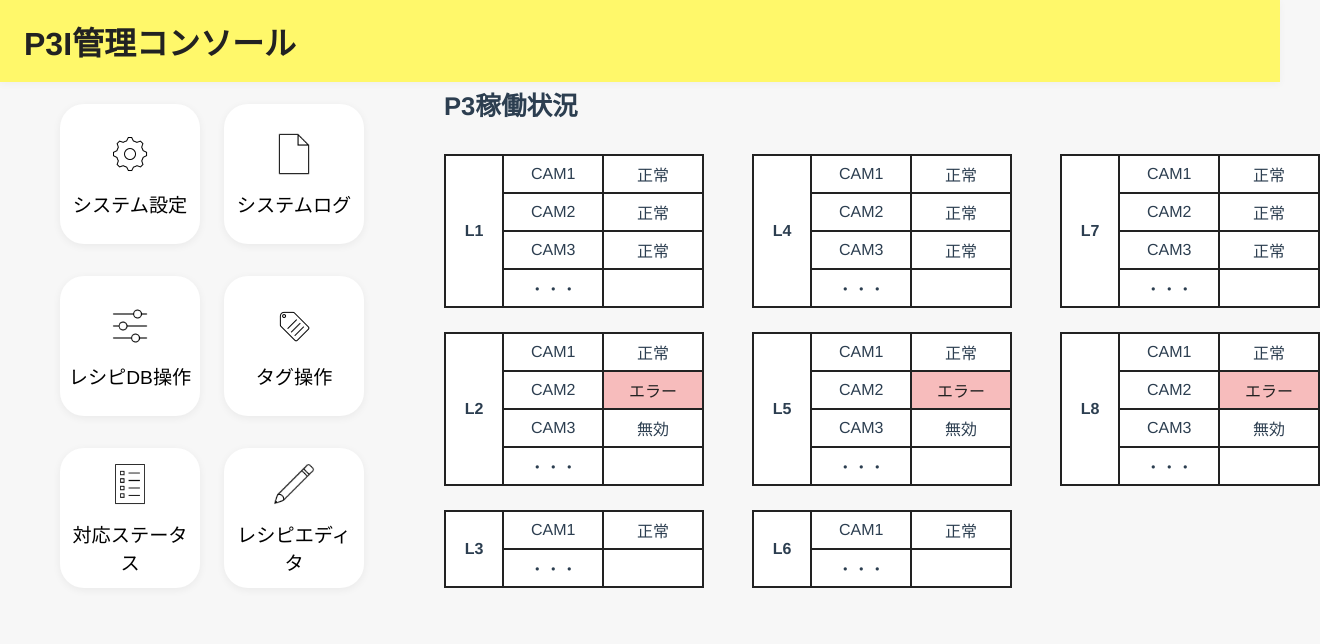
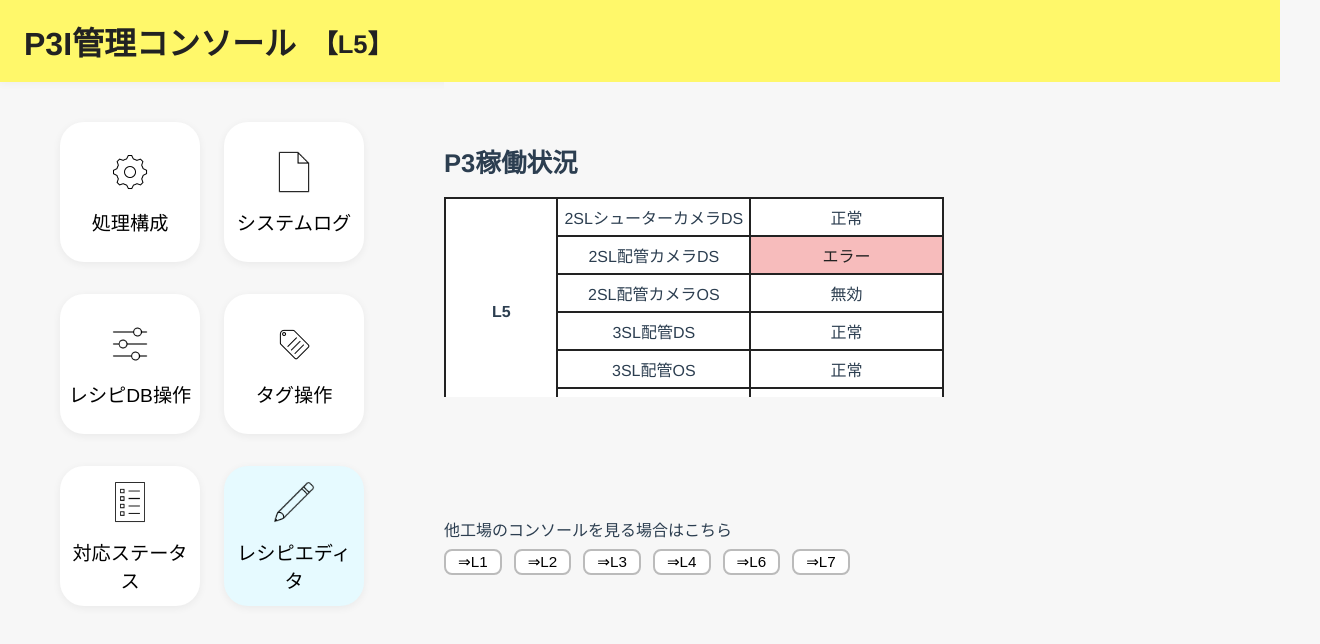
Before and after one commit to 38022/P3Icontrol, a Vue app: page / in a window 1280 px wide. Shown: the top 644 px of the page, 1320 px wide, since content can reach past the window. Built offline with nearby package versions, Linux system fonts and the light colour scheme.

Commit message:
ホームページ修正

```diff
--- a/src/components/HomePage.vue
+++ b/src/components/HomePage.vue
@@ -1,15 +1,18 @@
 <template>
 <div class="home-page">
   <div class="header">
+    <div class="title-row">
       <h1 class="title">P3I管理コンソール</h1>
+      <span class="factory-label">【L5】</span>
+    </div>
   </div>
   <div class="content-area">
     <div class="sidebar">
       <div class="menu">
         <router-link to="/setting" class="menu-item-link">
           <button class="menu-item">
-            <img src="@/assets/setting_icon.png" alt="システム設定" />
-            <span>システム設定</span>
+            <img src="@/assets/setting_icon.png" alt="処理構成" />
+            <span>処理構成</span>
           </button>
         </router-link>
         <router-link to="/log" class="menu-item-link">
@@ -36,23 +39,22 @@
             <span>対応ステータス</span>
           </button>
         </router-link>
-        <router-link to="" class="menu-item-link">
-          <button class="menu-item">
+        <a href="http://10.105.35.74:23345/" target="_blank" rel="noopener" class="menu-item-link">
+          <button class="menu-item editor-active">
             <img src="@/assets/editor_icon.png" alt="レシピエディタ" />
             <span>レシピエディタ</span>
           </button>
-        </router-link>
+        </a>
       </div>
     </div>
     <div class="main-content">
       <h2 class="status-title">P3稼働状況</h2>
       <div class="status-table-area">
-        <div class="status-table-column">
-          <div class="status-table-block" v-for="line in lines.slice(0, 3)" :key="line.name">
+        <div class="status-table-block">
           <table class="status-table">
             <tbody>
-                <tr v-for="(cam, i) in line.cameras" :key="cam.name">
-                  <td v-if="i === 0" class="line-label" :rowspan="line.cameras.length">{{ line.name }}</td>
+              <tr v-for="(cam, i) in lines[0].cameras" :key="cam.name">
+                <td v-if="i === 0" class="line-label" :rowspan="lines[0].cameras.length">{{ lines[0].name }}</td>
                 <td>{{ cam.name }}</td>
                 <td :class="{ error: cam.status === 'エラー' }">{{ cam.status }}</td>
               </tr>
@@ -60,31 +62,10 @@
           </table>
         </div>
       </div>
-        <div class="status-table-column">
-          <div class="status-table-block" v-for="line in lines.slice(3, 6)" :key="line.name">
-            <table class="status-table">
-              <tbody>
-                <tr v-for="(cam, i) in line.cameras" :key="cam.name">
-                  <td v-if="i === 0" class="line-label" :rowspan="line.cameras.length">{{ line.name }}</td>
-                  <td>{{ cam.name }}</td>
-                  <td :class="{ error: cam.status === 'エラー' }">{{ cam.status }}</td>
-                </tr>
-              </tbody>
-            </table>
-          </div>
-        </div>
-        <div class="status-table-column">
-          <div class="status-table-block" v-for="line in lines.slice(6)" :key="line.name">
-            <table class="status-table">
-              <tbody>
-                <tr v-for="(cam, i) in line.cameras" :key="cam.name">
-                  <td v-if="i === 0" class="line-label" :rowspan="line.cameras.length">{{ line.name }}</td>
-                  <td>{{ cam.name }}</td>
-                  <td :class="{ error: cam.status === 'エラー' }">{{ cam.status }}</td>
-                </tr>
-              </tbody>
-            </table>
-          </div>
+      <div class="factory-switch">
+        <span>他工場のコンソールを見る場合はこちら</span>
+        <div class="factory-buttons">
+          <button v-for="f in ['L1', 'L2', 'L3', 'L4', 'L6', 'L7']" :key="f" class="factory-btn">⇒{{ f }}</button>
         </div>
       </div>
     </div>
@@ -99,70 +80,13 @@ export default {
     return {
       lines: [
         {
-          name: 'L1',
-          cameras: [
-            { name: 'CAM1', status: '正常' },
-            { name: 'CAM2', status: '正常' },
-            { name: 'CAM3', status: '正常' },
-            { name: '・・・', status: '' }
-          ]
-        },
-        {
-          name: 'L2',
-          cameras: [
-            { name: 'CAM1', status: '正常' },
-            { name: 'CAM2', status: 'エラー' },
-            { name: 'CAM3', status: '無効' },
-            { name: '・・・', status: '' }
-          ]
-        },
-        {
-          name: 'L3',
-          cameras: [
-            { name: 'CAM1', status: '正常' },
-            { name: '・・・', status: '' }
-          ]
-        },
-        {
-          name: 'L4',
-          cameras: [
-            { name: 'CAM1', status: '正常' },
-            { name: 'CAM2', status: '正常' },
-            { name: 'CAM3', status: '正常' },
-            { name: '・・・', status: '' }
-          ]
-        },
-        {
           name: 'L5',
           cameras: [
-            { name: 'CAM1', status: '正常' },
-            { name: 'CAM2', status: 'エラー' },
-            { name: 'CAM3', status: '無効' },
-            { name: '・・・', status: '' }
-          ]
-        },
-        {
-          name: 'L6',
-          cameras: [
-            { name: 'CAM1', status: '正常' },
-            { name: '・・・', status: '' }
-          ]
-        },
-        {
-          name: 'L7',
-          cameras: [
-            { name: 'CAM1', status: '正常' },
-            { name: 'CAM2', status: '正常' },
-            { name: 'CAM3', status: '正常' },
-            { name: '・・・', status: '' }
-          ]
-        },
-        {
-          name: 'L8',
-          cameras: [
-            { name: 'CAM1', status: '正常' },
-            { name: 'CAM2', status: 'エラー' },
-            { name: 'CAM3', status: '無効' },
+            { name: '2SLシューターカメラDS', status: '正常' },
+            { name: '2SL配管カメラDS', status: 'エラー' },
+            { name: '2SL配管カメラOS', status: '無効' },
+            { name: '3SL配管DS', status: '正常' },
+            { name: '3SL配管OS', status: '正常' },
             { name: '・・・', status: '' }
           ]
         }
@@ -181,29 +105,37 @@ export default {
 }
 
 .header {
-  position: fixed;
-  top: 0;
-  left: 0;
   width: 100vw;
-  min-width: 100vw;
   background: #fff86a;
   box-shadow: 0 2px 8px rgba(0,0,0,0.04);
-  z-index: 100;
+  padding: 0;
+  margin: 0;
 }
-.home-page {
-  padding-top: 64px; /* .headerの高さに合わせて調整 */
+
+.title-row {
+  display: flex;
+  align-items: center;
+  padding: 18px 0 18px 24px;
 }
 
 .title {
-  margin: 0;
   font-size: 2rem;
   font-weight: bold;
   color: #222;
-  background: transparent;
-  box-shadow: none;
-  padding: 18px 0 18px 24px;
-  border-radius: 0;
-  text-align: left;
+  margin: 0;
+}
+
+.factory-label {
+  font-size: 1.6rem;
+  font-weight: bold;
+  margin-left: 16px;
+  color: #222;
+}
+
+.home-page {
+  /* padding-top: 64px; .headerの高さに合わせて調整 */
+  background: #f7f7f7;
+  min-height: 100vh;
 }
 
 .content-area {
@@ -217,10 +149,10 @@ export default {
 .sidebar {
   margin-top: 40px;
   margin-left: 60px;
-  height: auto;
+  /* height: auto; */
   display: flex;
   flex-direction: column;
-  justify-content: flex-start;
+  /* justify-content: flex-start; */
 }
 
 .menu {
@@ -250,10 +182,20 @@ export default {
   cursor: pointer;
   transition: box-shadow 0.2s, background 0.2s;
 }
+
+.menu-item.editor-active {
+  background: #e6faff;
+}
+
 .menu-item:hover {
   box-shadow: 0 4px 16px rgba(0,0,0,0.12);
   background: #fffbe0;
 }
+
+.menu-item.editor-active:hover {
+  background: #b2ebf2;
+}
+
 .menu-item img {
   width: 48px;
   height: 48px;
@@ -275,7 +217,8 @@ export default {
 .status-title {
   font-size: 1.6rem;
   font-weight: bold;
-  margin-bottom: 24px;
+  margin-top: 60px;
+  margin-bottom: 10px;
   text-align: left;
   width: 100%;
 }
@@ -285,18 +228,16 @@ export default {
   flex-direction: row;
   gap: 48px;
   margin-top: 8px;
+  justify-content: flex-start;
+  width: 100%;
 }
-.status-table-column {
-  display: flex;
-  flex-direction: column;
-  gap: 24px;
-}
+
 .status-table-block {
   display: flex;
   flex-direction: column;
   max-height: 200px;
   overflow-y: auto;
-  width: 260px;
+  width: 500px;
 }
 .status-table {
   border-collapse: collapse;
@@ -325,4 +266,34 @@ export default {
   background: #f7bcbc;
   color: #222;
 }
+
+.factory-switch {
+  margin-top: 120px;
+  font-size: 1rem;
+  width: 100%;
+  display: flex;
+  flex-direction: column;
+  align-items: flex-start;
+}
+
+.factory-buttons {
+  display: flex;
+  gap: 12px;
+  margin-top: 8px;
+  justify-content: flex-start;
+}
+
+.factory-btn {
+  background: #fff;
+  border: 2px solid #bbb;
+  border-radius: 8px;
+  padding: 2px 12px;
+  font-size: 0.95rem;
+  cursor: pointer;
+  transition: background 0.2s;
+}
+
+.factory-btn:hover {
+  background: #f0f0f0;
+}
 </style>
```
Also changed, not shown: src/assets/画像2.png (added). Lines whose indentation alone changed are shown as unchanged.
